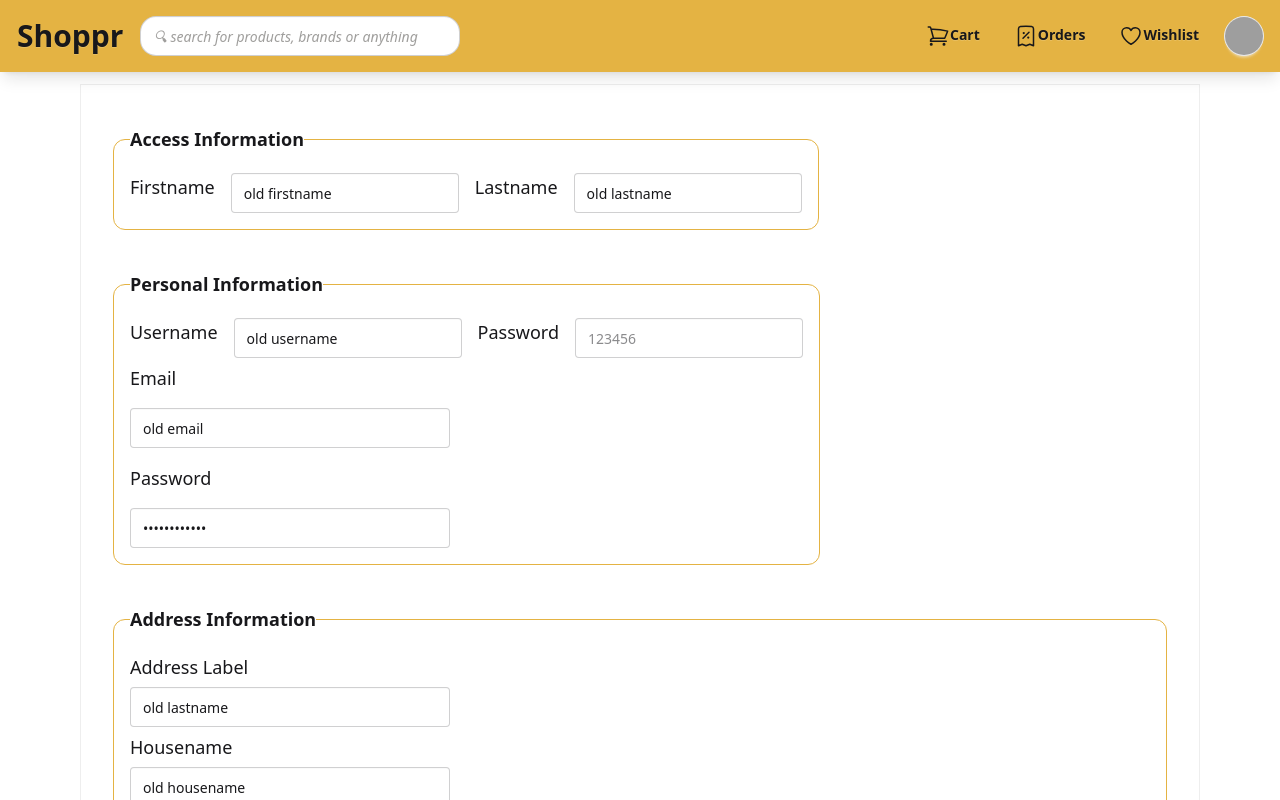
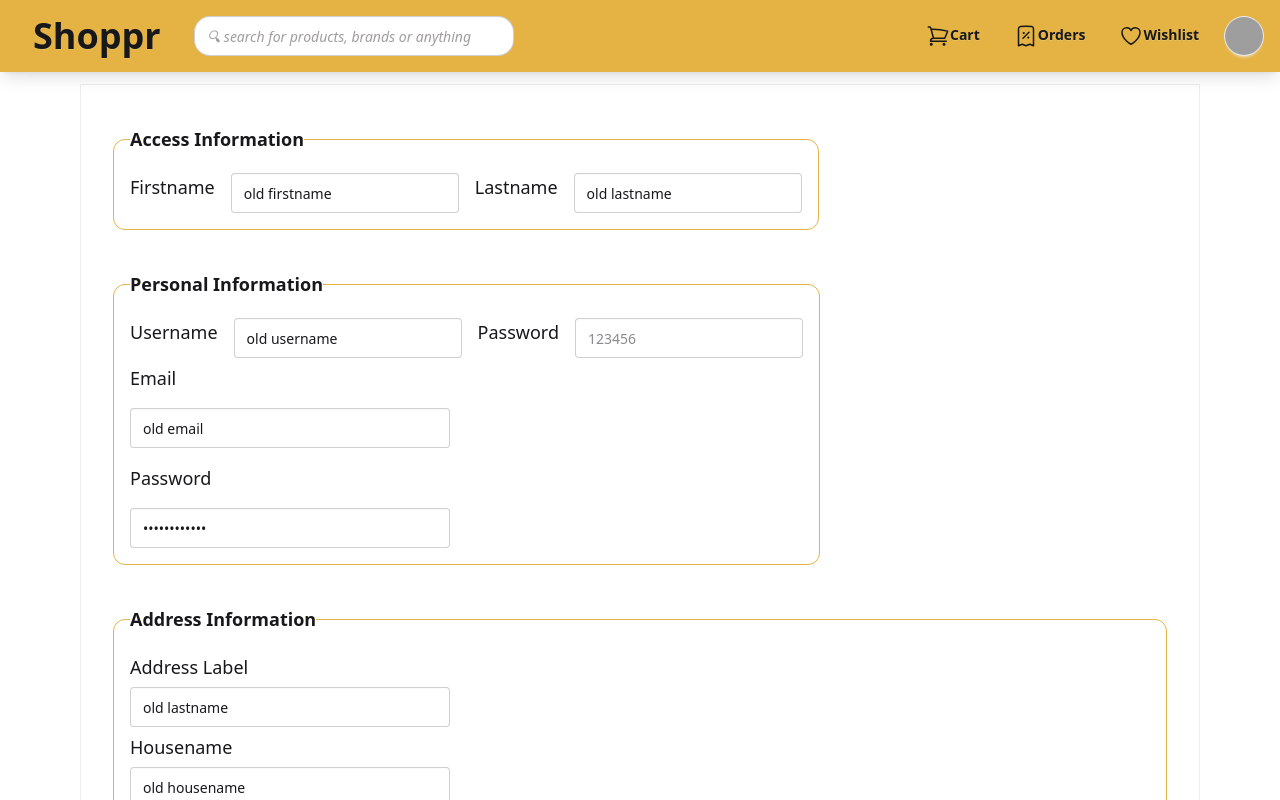
Before and after one commit to abythomas300/shoppr, a React (Vite) app in the folder client/: page / in a window 1280 px wide. Shown: the top 800 px of the page. Built offline with nearby package versions, Linux system fonts and the light colour scheme; grey boxes are pictures that could not be loaded.

Commit message:
refactor(header): change logo hover color to maintain color consistency

```diff
--- a/client/src/components/layout/Header.jsx
+++ b/client/src/components/layout/Header.jsx
@@ -6,7 +6,7 @@ function Header() {
 
             {/* Logo */}
             <div className="flex">
-                <a className="btn btn-ghost text-3xl sm:p-0 hover:bg-secondary hover:text-secondary-content" href="#">Shoppr</a>
+                <a className="btn btn-ghost text-4xl p-4 hover:bg-secondary hover:text-primary" href="#">Shoppr</a>
             </div>
 
             <div className="flex w-full justify-between">
```
